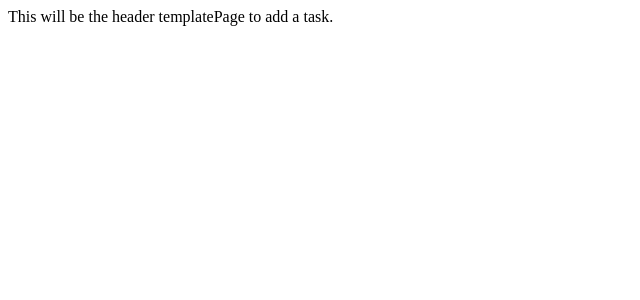
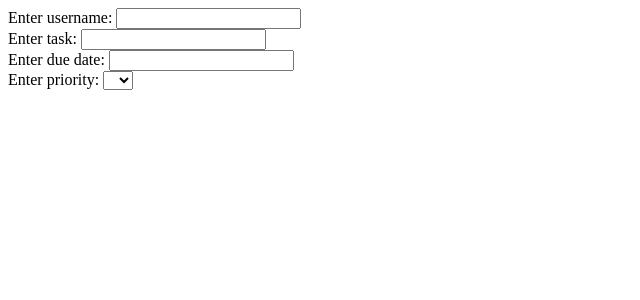
Before and after one commit to arynsampson/todo-php, a PHP site: template src/views/addTask.php in a window 1280 px wide. Shown: the top 300 px of the page, without its empty margins (0-640 px from the left). Run offline with PHP 8.4, Linux system fonts and the light colour scheme; the template is opened without the code that fills it, so the values that code supplies are empty.

Commit message:
add a task form

```diff
--- a/src/views/addTask.php
+++ b/src/views/addTask.php
@@ -1,5 +1,41 @@
 <?php
 
-    echo 'Page to add a task.';
+?>
 
-?>
+
+<!DOCTYPE html>
+<html lang="en">
+<head>
+    <meta charset="UTF-8">
+    <meta http-equiv="X-UA-Compatible" content="IE=edge">
+    <meta name="viewport" content="width=device-width, initial-scale=1.0">
+    <title>Add Task</title>
+</head>
+<body>
+
+    <form action="addTask.php" method="POST">
+        <div>
+            <label for="username">Enter username:</label>
+            <input type="text" name="username">
+        </div>
+        <div>
+            <label for="task">Enter task:</label>
+            <input type="text" name="task">
+        </div>
+        <div>
+            <label for="due-date">Enter due date:</label>
+            <input type="text" name="due-date">
+        </div>
+        <div>
+            <label for="priority">Enter priority:</label>
+            <select name="priority" id="priority">
+                <option value=""></option>
+                <option value="1">1</option>
+                <option value="2">2</option>
+                <option value="3">3</option>
+            </select>
+        </div>
+    </form>
+
+</body>
+</html>
```
